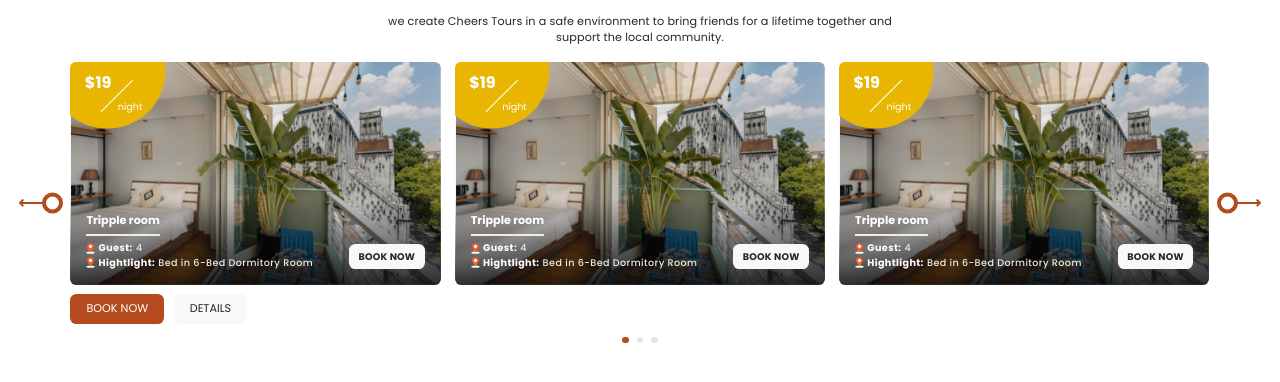
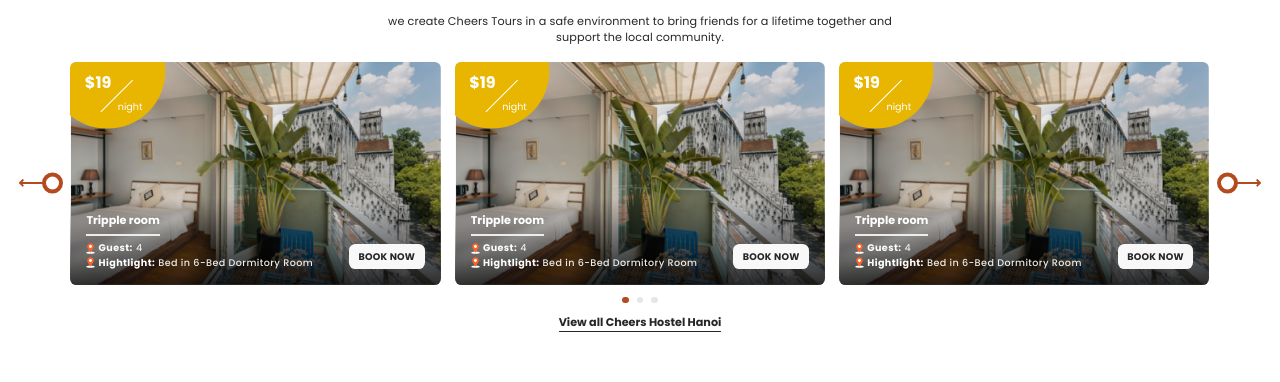
Before and after one commit to kKao4/something, a website: page index.html in a window 1280 px wide. Shown: the part 1256-1638 px from the top of the page. Drawn offline with nearby package versions, Linux system fonts and the light colour scheme.

Commit message:
second commit

```diff
--- a/index.html
+++ b/index.html
@@ -2248,8 +2248,10 @@
             <circle cx="10.5" cy="17.5" r="8.5" transform="rotate(90 10.5 17.5)" stroke="#B34B1E" stroke-width="4" />
           </svg>
         </button>
-
       </div>
+      <button class="section__4__viewAll__btn">
+        View all Cheers Hostel Hanoi
+      </button>
     </section>
 
     <div style="height: 100dvh"></div>
--- a/styles/index.scss
+++ b/styles/index.scss
@@ -163,7 +163,7 @@ body {
   width: 0.5rem;
   height: 0.5rem;
   background-color: $fourth-gray;
-  transition: all $root-transition-duration ease-out !important;
+  transition: all $sm-transition-duration ease-out !important;
   @include forMobile() {
     width: 0.75rem;
     border-radius: $root-border-radius;
@@ -175,7 +175,6 @@ body {
 
 .swiper-pagination-bullet-active {
   background-color: $second-orange;
-  transition: all $root-transition-duration ease-out !important;
   @include forMobile() {
     width: 2.25rem;
     background-color: $second-yellow;
@@ -322,13 +321,13 @@ body {
 }
 
 .section__4__contained__button__container {
-  display: flex;
+  display: none;
   flex-direction: row;
+  margin-top: 0.75rem;
   gap: 0.75rem;
-}
-
-.section__4__contained__button__container {
-  margin-top: 0.75rem;
+  @include forMobile() {
+    display: flex;
+  }
 }
 
 .section__4__primary__btn {
@@ -358,6 +357,21 @@ body {
   }
 }
 
+.section__4__viewAll__btn {
+  font-size: $md-font-size;
+  font-style: normal;
+  font-weight: 700;
+  line-height: 120%; /* 4.48rem */
+  padding-bottom: 0.125rem;
+  border-bottom: 0.15rem solid $root-black;
+  display: block;
+  margin: auto;
+  margin-top: 1rem;
+  @include forMobile() {
+    font-size: $sm-font-size;
+  }
+}
+
 // TODO: add alt for img
 // TODO: html sematic refactoring
 // TODO: flex change gap -> margin
```
Also changed, not shown: styles/index.css, 1 other file.
